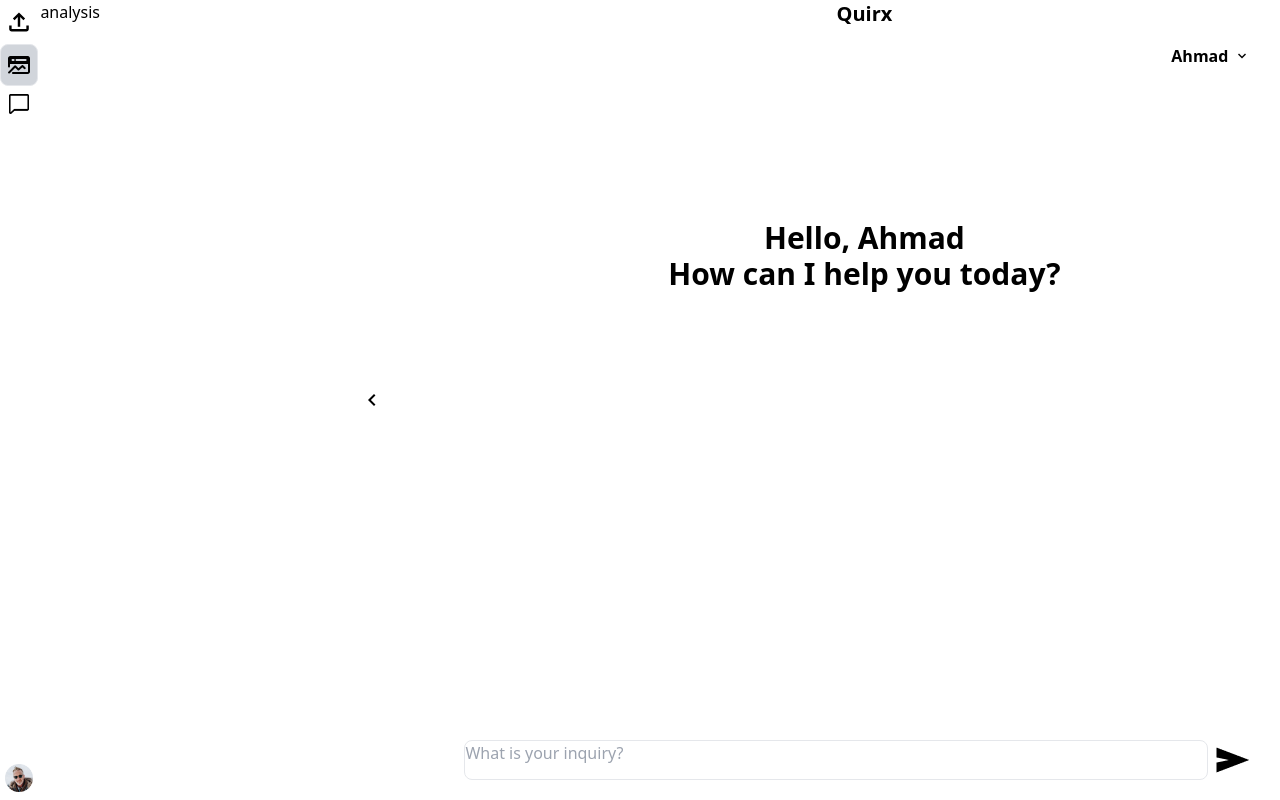
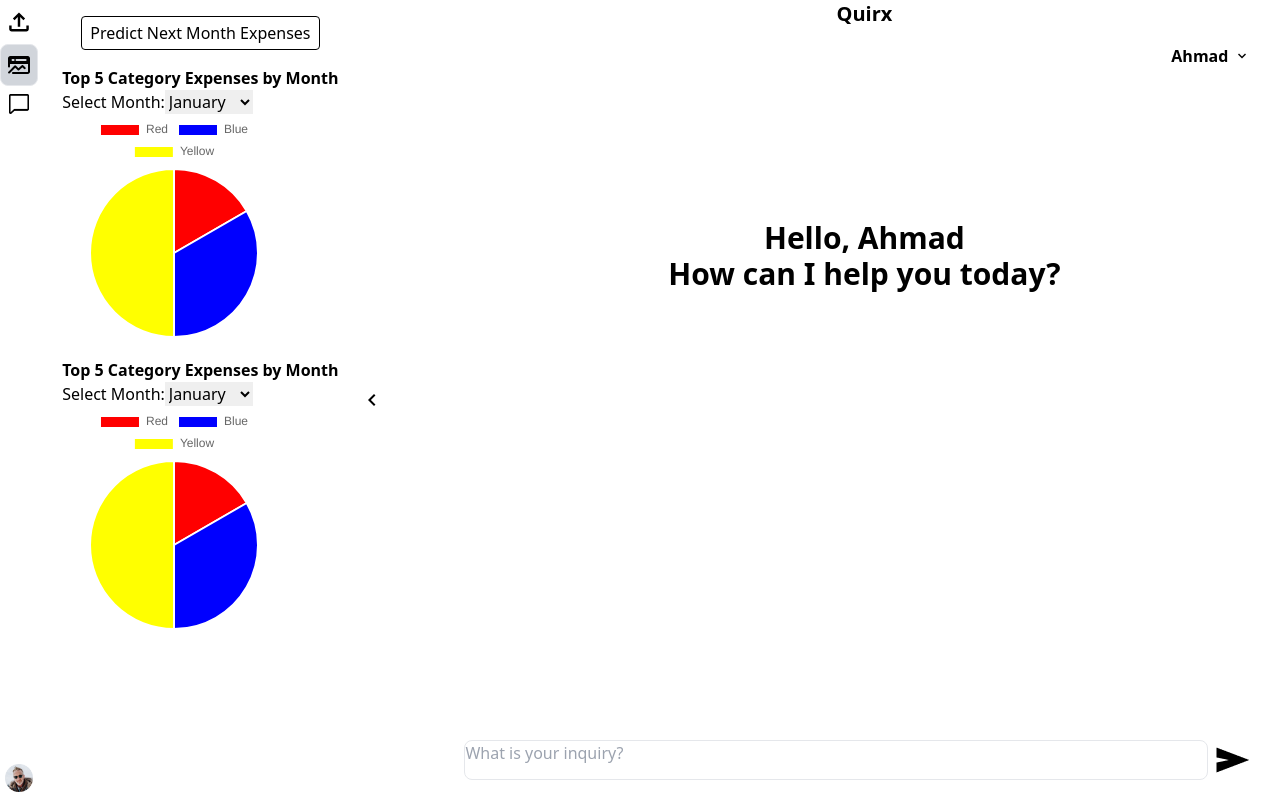
Before and after one commit to huiern214/UMHackathon2024, a React (Create React App) app in the folder client/: page /chatbot in a window 1280 px wide. Both pictures are taken after a click on the button 19 px from the left and 64 px from the top of the page. Built offline with nearby package versions, Linux system fonts and the light colour scheme.

Commit message:
add pie chart

```diff
--- a/client/package.json
+++ b/client/package.json
@@ -10,6 +10,7 @@
     "axios": "^1.6.8",
     "postcss-cli": "^11.0.0",
     "react": "^18.2.0",
+    "react-chartjs-2": "^5.2.0",
     "react-dom": "^18.2.0",
     "react-icons": "^5.0.1",
     "react-redux": "^9.1.0",
--- a/client/src/components/DynamicSideBar.js
+++ b/client/src/components/DynamicSideBar.js
@@ -6,6 +6,7 @@
 import Chatbot from "./Chatbot";
 import { useState, useEffect } from "react";
 import { FaPlus, FaArrowDown, FaArrowUp } from "react-icons/fa";
+import PieChart from "./pieChart";
 
 function DynamicSideBar({
   activeSideBar,
@@ -630,9 +631,79 @@
   };
 
   const AnalysisSideBar = () => {
+    const [selectedMonth, setSelectedMonth] = useState("January"); // Initial selected month state
+
+    // Define an array of months for the dropdown options
+    const months = ["January", "February", "March"];
+
+    // Function to handle the change in the selected month
+    const handleMonthChange = (event) => {
+      setSelectedMonth(event.target.value);
+    };
+
+    // Define the handlePrediction function
+    const handlePrediction = () => {
+      // Logic for prediction goes here
+      console.log("Predicting expenses for next month...");
+    };
+
     return (
-      <div style={{ display: isSideBarHidden ? "none" : "block" }}>
-        analysis
+      <div className="flex flex-col justify-center items-center">
+        <button
+          onClick={handlePrediction}
+          className="mt-4 mb-4"
+          style={{
+            border: "1px solid black",
+            padding: "4px 8px",
+            borderRadius: "4px",
+            backgroundColor: "transparent",
+            cursor: "pointer",
+          }}
+        >
+          Predict Next Month Expenses
+        </button>
+
+        <div>
+          <h3 className="font-bold">Top 5 Category Expenses by Month</h3>
+          <div>
+            <label htmlFor="monthSelect">Select Month:</label>
+            <select
+              id="monthSelect"
+              value={selectedMonth}
+              onChange={handleMonthChange}
+            >
+              {months.map((month) => (
+                <option key={month} value={month}>
+                  {month}
+                </option>
+              ))}
+            </select>
+          </div>
+          <div>
+            <PieChart id="pie1" />
+          </div>
+        </div>
+
+        <div className="mt-5">
+          <h3 className="font-bold">Top 5 Category Expenses by Month</h3>
+          <div>
+            <label htmlFor="monthSelect">Select Month:</label>
+            <select
+              id="monthSelect"
+              value={selectedMonth}
+              onChange={handleMonthChange}
+            >
+              {months.map((month) => (
+                <option key={month} value={month}>
+                  {month}
+                </option>
+              ))}
+            </select>
+          </div>
+          <div>
+            <PieChart id="pie2" />
+          </div>
+        </div>
       </div>
     );
   };
--- a/client/src/components/StaticSideBar.js
+++ b/client/src/components/StaticSideBar.js
@@ -1,34 +1,60 @@
-import UploadIcon from '../assets/UploadIcon.png'
-import AnalysisIcon from '../assets/AnalysisIcon.png'
-import ChatIcon from '../assets/ChatIcon.png'
-import ProfilePic from '../assets/profilePhoto.png'
-import {ReactComponent as UploadIconSVG} from '../assets/UploadIcon.svg'
+import UploadIcon from "../assets/UploadIcon.png";
+import AnalysisIcon from "../assets/AnalysisIcon.png";
+import ChatIcon from "../assets/ChatIcon.png";
+import ProfilePic from "../assets/profilePhoto.png";
+import { ReactComponent as UploadIconSVG } from "../assets/UploadIcon.svg";
 
-function StaticSideBar({activeSideBar,setActiveSideBar,setIsSideBarHidden}){
-
-    function handleActiveSideBar(sideBar){
+function StaticSideBar({
+  activeSideBar,
+  setActiveSideBar,
+  setIsSideBarHidden,
+}) {
+  function handleActiveSideBar(sideBar) {
     setActiveSideBar(sideBar);
     setIsSideBarHidden(false);
   }
 
-    return(
+  return (
     <div className="flex flex-col items-center w-[3%] h-full bg-grayWhite ">
-            <button className={`hover:scale-105 transition-transform  flex w-full justify-center ${activeSideBar==='updateTransaction'? 'bg-gray-300 border rounded-lg' : 'bg-grayWhite'}`} onClick={() => handleActiveSideBar('updateTransaction')}>
-                <UploadIconSVG className={`w-7 h-7 my-2 `} src={UploadIcon} alt="upload transactions icon"/>
+      <button
+        className={`hover:scale-105 transition-transform  flex w-full justify-center ${
+          activeSideBar === "updateTransaction"
+            ? "bg-gray-300 border rounded-lg"
+            : "bg-grayWhite"
+        }`}
+        onClick={() => handleActiveSideBar("updateTransaction")}
+      >
+        <UploadIconSVG
+          className={`w-7 h-7 my-2 `}
+          src={UploadIcon}
+          alt="upload transactions icon"
+        />
       </button>
-            <button className={`hover:scale-105 transition-transform flex w-full justify-center ${activeSideBar==='analysis'? 'bg-gray-300 border rounded-lg' : 'bg-grayWhite'}`} onClick={() => handleActiveSideBar('analysis')}>
-                <img className="w-6 h-6 my-2" src={AnalysisIcon} alt="analysis icon"/>
+      <button
+        className={`hover:scale-105 transition-transform flex w-full justify-center ${
+          activeSideBar === "analysis"
+            ? "bg-gray-300 border rounded-lg"
+            : "bg-grayWhite"
+        }`}
+        onClick={() => handleActiveSideBar("analysis")}
+      >
+        <img className="w-6 h-6 my-2" src={AnalysisIcon} alt="analysis icon" />
       </button>
-            <button className={`hover:scale-105 transition-transform  flex w-full justify-center  ${activeSideBar==='chatHistory'? 'bg-gray-300 border rounded-lg' : 'bg-grayWhite'}`} onClick={() => handleActiveSideBar('chatHistory')}>
-                <img className="w-5 h-5 my-2" src={ChatIcon} alt="chatIcon"/>
+      <button
+        className={`hover:scale-105 transition-transform  flex w-full justify-center  ${
+          activeSideBar === "chatHistory"
+            ? "bg-gray-300 border rounded-lg"
+            : "bg-grayWhite"
+        }`}
+        onClick={() => handleActiveSideBar("chatHistory")}
+      >
+        <img className="w-5 h-5 my-2" src={ChatIcon} alt="chatIcon" />
       </button>
       <button className="mt-auto">
-                <img className="w-7 h-7 my-2 " src={ProfilePic} alt="profilePic"/>
+        <img className="w-7 h-7 my-2 " src={ProfilePic} alt="profilePic" />
       </button>
     </div>
-    )
+  );
 }
 
-
-
 export default StaticSideBar;
--- /dev/null
+++ b/client/src/components/pieChart.js
@@ -0,0 +1,53 @@
+import React, { useEffect, useState, useRef } from "react";
+import { Pie } from "react-chartjs-2";
+import Chart from "chart.js/auto";
+
+const PieChart = ({ id }) => {
+  const [chartInstance, setChartInstance] = useState(null);
+
+  useEffect(() => {
+    renderChart();
+    return () => {
+      destroyChart();
+    };
+  }, []);
+
+  const data = {
+    labels: ["Red", "Blue", "Yellow"],
+    datasets: [
+      {
+        label: "# of Votes",
+        data: [10, 20, 30],
+        backgroundColor: ["red", "blue", "yellow"],
+      },
+    ],
+  };
+
+  const destroyChart = () => {
+    if (chartInstance) {
+      chartInstance.destroy();
+    }
+  };
+
+  let newChartInstance;
+  const renderChart = () => {
+    destroyChart();
+    if (newChartInstance) {
+      newChartInstance.destroy();
+    }
+    newChartInstance = new Chart(document.getElementById(id), {
+      type: "pie",
+      data: data,
+      options: {},
+    });
+    setChartInstance(newChartInstance);
+  };
+
+  return (
+    <div className="w-56 h-56">
+      <canvas id={id} />
+    </div>
+  );
+};
+
+export default PieChart;
```
Also changed, not shown: client/src/App.js (+11 -11 lines), client/src/components/Chatbot.js (+103 -72 lines), client/src/pages/ChatbotPage.js (+47 -28 lines), 1 other file (tests, documents, lock files or other folders). Lines whose indentation alone changed are shown as unchanged.
